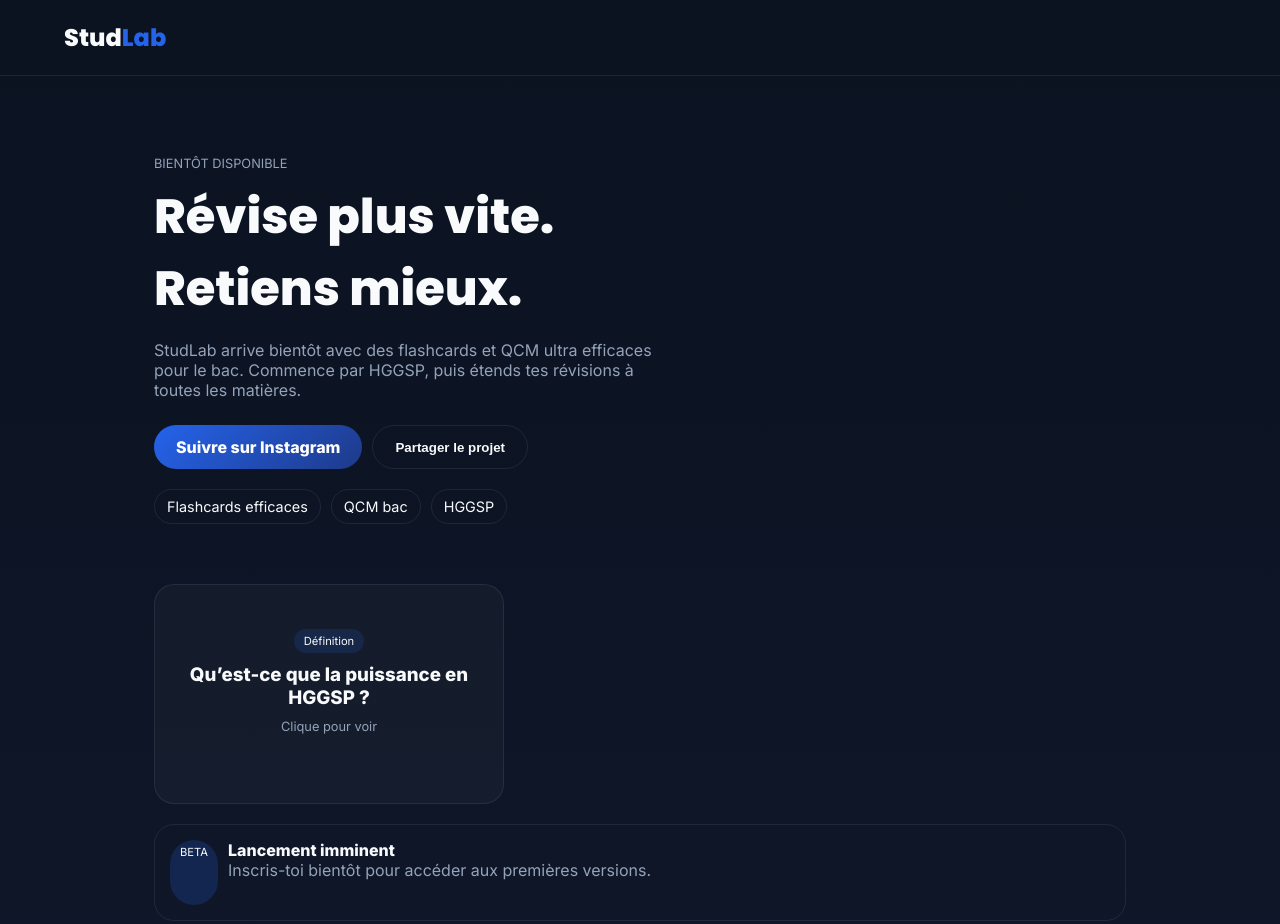
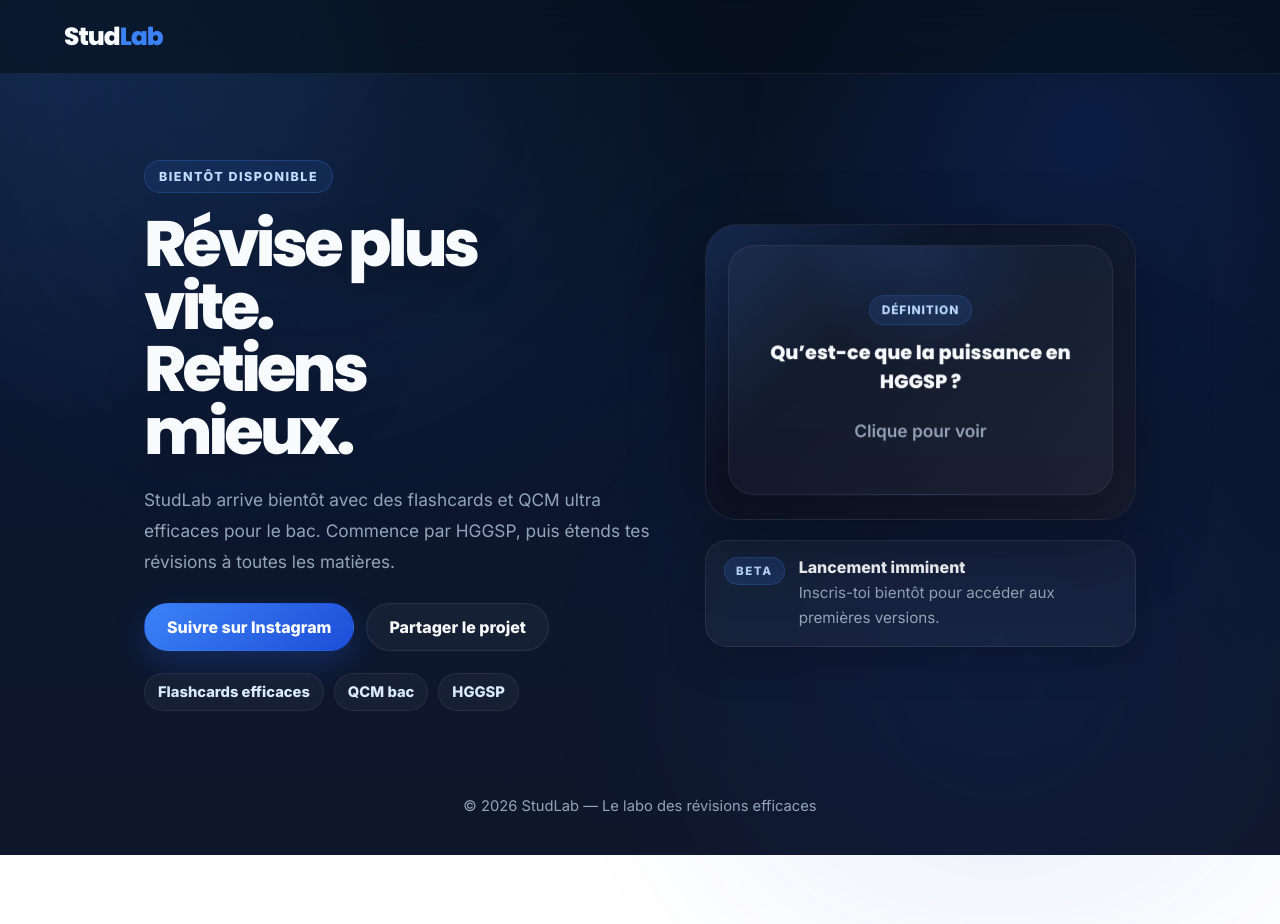
Before and after one commit to StudLab-fr/website, a plain HTML site: page index.html in a window 1280 px wide. Shown: the top 924 px of the page. After the commit the page ends 855 px from the top, so only its background shows below. Drawn offline with Linux system fonts and the light colour scheme.

Commit message:
Update styles.css

```diff
--- a/styles.css
+++ b/styles.css
@@ -1,113 +1,241 @@
 :root {
-    --bg: #0f172a;
-    --accent: #2563EB;
-    --accent-2: #1E3A8A;
+    --bg-1: #07111f;
+    --bg-2: #0b1730;
+    --bg-3: #0f172a;
+    --accent: #3b82f6;
+    --accent-2: #1d4ed8;
+    --accent-soft: rgba(59, 130, 246, 0.16);
     --text: #f8fafc;
     --muted: #94a3b8;
     --line: rgba(255, 255, 255, 0.08);
-    --radius: 20px;
+    --line-strong: rgba(255, 255, 255, 0.14);
+    --radius: 24px;
+    --radius-lg: 32px;
+    --shadow: 0 24px 70px rgba(0, 0, 0, 0.35);
 }
 
-/* RESET */
 * {
     box-sizing: border-box;
     margin: 0;
     padding: 0;
 }
 
-body {
-    font-family: 'Inter', sans-serif;
-    background: linear-gradient(180deg, #0b1220, #0f172a);
-    color: var(--text);
+html {
+    scroll-behavior: smooth;
 }
 
-/* NAV */
+body {
+    min-height: 100vh;
+    font-family: 'Inter', sans-serif;
+    color: var(--text);
+    background:
+        radial-gradient(circle at top left, rgba(59, 130, 246, 0.18), transparent 28%),
+        radial-gradient(circle at 85% 15%, rgba(29, 78, 216, 0.18), transparent 24%),
+        linear-gradient(180deg, var(--bg-1), var(--bg-2) 45%, var(--bg-3));
+    overflow-x: hidden;
+    position: relative;
+}
+
+body::before {
+    content: "";
+    position: fixed;
+    inset: 0;
+    background-image:
+        radial-gradient(rgba(255, 255, 255, 0.05) 1px, transparent 1px);
+    background-size: 26px 26px;
+    opacity: 0.14;
+    pointer-events: none;
+}
+
+body::after {
+    content: "";
+    position: fixed;
+    inset: -20%;
+    background:
+        radial-gradient(circle at 30% 20%, rgba(59, 130, 246, 0.12), transparent 30%),
+        radial-gradient(circle at 70% 75%, rgba(29, 78, 216, 0.10), transparent 28%);
+    filter: blur(40px);
+    pointer-events: none;
+    z-index: -1;
+}
+
 nav {
-    padding: 20px 5%;
-    border-bottom: 1px solid var(--line);
+    position: sticky;
+    top: 0;
+    z-index: 20;
+    display: flex;
+    align-items: center;
+    justify-content: space-between;
+    padding: 18px 5%;
+    backdrop-filter: blur(18px);
+    background: rgba(7, 17, 31, 0.66);
+    border-bottom: 1px solid rgba(255, 255, 255, 0.06);
 }
 
 .logo {
     font-family: 'Poppins', sans-serif;
+    font-size: 1.55rem;
     font-weight: 800;
-    font-size: 1.5rem;
+    letter-spacing: -0.04em;
+    user-select: none;
 }
 
 .logo span {
     color: var(--accent);
 }
 
-/* HERO */
 .hero {
-    padding: 80px 5%;
+    width: min(1120px, 100%);
+    margin: 0 auto;
+    padding: 86px 5% 56px;
     display: grid;
-    gap: 40px;
-    max-width: 1100px;
-    margin: auto;
+    grid-template-columns: 1.1fr 0.9fr;
+    gap: 34px;
+    align-items: center;
+    position: relative;
+}
+
+.hero-copy,
+.hero-side {
+    display: flex;
+    flex-direction: column;
+    gap: 20px;
 }
 
 .hero-kicker {
-    font-size: 0.8rem;
-    color: var(--muted);
+    width: fit-content;
+    padding: 8px 14px;
+    border-radius: 999px;
+    border: 1px solid rgba(59, 130, 246, 0.25);
+    background: rgba(59, 130, 246, 0.10);
+    color: #bfdbfe;
+    font-size: 0.78rem;
+    font-weight: 800;
+    letter-spacing: 0.12em;
     text-transform: uppercase;
-    margin-bottom: 10px;
 }
 
 .hero h1 {
-    font-size: 3rem;
     font-family: 'Poppins', sans-serif;
-    margin-bottom: 15px;
+    font-size: clamp(3rem, 5vw, 5.4rem);
+    line-height: 0.98;
+    letter-spacing: -0.06em;
+    max-width: 10ch;
+    text-wrap: balance;
+    text-shadow: 0 12px 40px rgba(0, 0, 0, 0.22);
 }
 
 .hero p {
+    max-width: 58ch;
     color: var(--muted);
-    max-width: 500px;
-    margin-bottom: 25px;
-}
-
-/* BUTTONS */
-.btn {
-    padding: 12px 22px;
-    border-radius: 999px;
-    border: none;
-    font-weight: 700;
-    cursor: pointer;
-    background: linear-gradient(135deg, var(--accent), var(--accent-2));
-    color: white;
-    text-decoration: none;
-}
-
-.btn-ghost {
-    background: transparent;
-    border: 1px solid var(--line);
-    color: var(--text);
+    font-size: 1.08rem;
+    line-height: 1.8;
 }
 
 .hero-actions {
     display: flex;
-    gap: 10px;
-    margin-bottom: 20px;
+    flex-wrap: wrap;
+    gap: 12px;
+    margin-top: 6px;
 }
 
-/* TAGS */
+.btn {
+    display: inline-flex;
+    align-items: center;
+    justify-content: center;
+    min-height: 48px;
+    padding: 12px 22px;
+    border-radius: 999px;
+    border: 1px solid transparent;
+    font: inherit;
+    font-weight: 800;
+    text-decoration: none;
+    cursor: pointer;
+    color: white;
+    background: linear-gradient(135deg, var(--accent), var(--accent-2));
+    box-shadow: 0 12px 30px rgba(37, 99, 235, 0.25);
+    transition: transform 0.22s ease, box-shadow 0.22s ease, background 0.22s ease, border-color 0.22s ease;
+}
+
+.btn:hover {
+    transform: translateY(-2px);
+    box-shadow: 0 18px 40px rgba(37, 99, 235, 0.35);
+}
+
+.btn:active {
+    transform: translateY(0);
+}
+
+.btn-ghost {
+    background: rgba(255, 255, 255, 0.04);
+    border-color: var(--line);
+    color: var(--text);
+    box-shadow: none;
+}
+
+.btn-ghost:hover {
+    background: rgba(255, 255, 255, 0.08);
+    border-color: rgba(255, 255, 255, 0.12);
+    box-shadow: none;
+}
+
 .hero-pills {
     display: flex;
+    flex-wrap: wrap;
     gap: 10px;
-    flex-wrap: wrap;
+    margin-top: 2px;
 }
 
 .hero-pills span {
+    display: inline-flex;
+    align-items: center;
+    padding: 9px 13px;
+    border-radius: 999px;
     border: 1px solid var(--line);
-    padding: 8px 12px;
-    border-radius: 999px;
-    font-size: 0.9rem;
+    background: rgba(255, 255, 255, 0.04);
+    color: #dbeafe;
+    font-size: 0.92rem;
+    font-weight: 700;
+    backdrop-filter: blur(10px);
 }
 
-/* CARD */
+.hero-side {
+    align-items: stretch;
+}
+
+.home-panel {
+    position: relative;
+    padding: 22px;
+    border-radius: var(--radius-lg);
+    border: 1px solid rgba(255, 255, 255, 0.08);
+    background:
+        linear-gradient(180deg, rgba(15, 23, 42, 0.82), rgba(12, 18, 34, 0.9));
+    box-shadow: var(--shadow);
+    backdrop-filter: blur(12px);
+}
+
+.preview-panel {
+    overflow: hidden;
+}
+
+.preview-panel::before {
+    content: "";
+    position: absolute;
+    inset: -1px;
+    background: linear-gradient(135deg, rgba(59, 130, 246, 0.18), transparent 35%, rgba(255, 255, 255, 0.04));
+    pointer-events: none;
+    mask: linear-gradient(#000, #000) content-box, linear-gradient(#000, #000);
+    -webkit-mask: linear-gradient(#000, #000) content-box, linear-gradient(#000, #000);
+    padding: 1px;
+    border-radius: inherit;
+}
+
 .card-container {
-    margin-top: 20px;
-    max-width: 350px;
-    height: 220px;
+    width: 100%;
+    max-width: 390px;
+    height: 250px;
+    margin: 0 auto;
+    perspective: 1200px;
 }
 
 .flashcard-demo {
@@ -116,7 +244,12 @@ nav {
     position: relative;
     cursor: pointer;
     transform-style: preserve-3d;
-    transition: transform 0.6s;
+    transition: transform 0.65s cubic-bezier(0.2, 0.8, 0.2, 1);
+    animation: float 6s ease-in-out infinite;
+}
+
+.flashcard-demo:hover {
+    transform: translateY(-4px);
 }
 
 .flashcard-demo.flipped {
@@ -128,67 +261,140 @@ nav {
     inset: 0;
     display: flex;
     flex-direction: column;
+    align-items: center;
     justify-content: center;
-    align-items: center;
-    gap: 10px;
-    padding: 20px;
-    border-radius: var(--radius);
-    border: 1px solid var(--line);
+    gap: 14px;
+    padding: 28px;
     text-align: center;
     backface-visibility: hidden;
+    border-radius: 26px;
+    border: 1px solid rgba(255, 255, 255, 0.08);
+    box-shadow: 0 18px 50px rgba(0, 0, 0, 0.24);
 }
 
 .card-face-front {
-    background: rgba(255,255,255,0.03);
+    background:
+        radial-gradient(circle at top, rgba(59, 130, 246, 0.14), transparent 40%),
+        rgba(255, 255, 255, 0.03);
 }
 
 .card-face-back {
-    background: linear-gradient(135deg, var(--accent), var(--accent-2));
     transform: rotateY(180deg);
+    background:
+        radial-gradient(circle at top, rgba(255, 255, 255, 0.10), transparent 40%),
+        linear-gradient(135deg, var(--accent), var(--accent-2));
+}
+
+.card-face-front .tag {
+    display: inline-flex;
+    align-items: center;
+    padding: 7px 12px;
+    border-radius: 999px;
+    background: rgba(59, 130, 246, 0.12);
+    border: 1px solid rgba(59, 130, 246, 0.22);
+    color: #bfdbfe;
+    font-size: 0.74rem;
+    font-weight: 800;
+    letter-spacing: 0.08em;
+    text-transform: uppercase;
+}
+
+.card-face h3 {
+    font-family: 'Poppins', sans-serif;
+    font-size: 1.2rem;
+    line-height: 1.5;
+    max-width: 24ch;
+}
+
+.card-face-back h3 {
     color: white;
 }
 
-.tag {
-    font-size: 0.7rem;
-    background: rgba(37, 99, 235, 0.15);
-    padding: 5px 10px;
-    border-radius: 999px;
+.click-hint {
+    margin-top: 4px;
+    color: var(--muted);
+    font-size: 0.82rem;
+    font-weight: 600;
 }
 
-.click-hint {
-    font-size: 0.8rem;
-    color: var(--muted);
-}
-
-/* BETA */
 .beta-banner {
-    margin-top: 20px;
-    padding: 15px;
-    border: 1px solid var(--line);
-    border-radius: var(--radius);
     display: flex;
-    gap: 10px;
+    gap: 14px;
+    align-items: flex-start;
+    padding: 16px 18px;
+    border-radius: 22px;
+    border: 1px solid rgba(255, 255, 255, 0.08);
+    background: rgba(255, 255, 255, 0.04);
+    box-shadow: 0 16px 40px rgba(0, 0, 0, 0.18);
 }
 
 .beta-dot {
-    font-size: 0.7rem;
-    padding: 5px 10px;
+    flex-shrink: 0;
+    padding: 6px 11px;
     border-radius: 999px;
-    background: rgba(37, 99, 235, 0.2);
+    background: rgba(59, 130, 246, 0.16);
+    border: 1px solid rgba(59, 130, 246, 0.24);
+    color: #bfdbfe;
+    font-size: 0.72rem;
+    font-weight: 900;
+    letter-spacing: 0.14em;
 }
 
-/* FOOTER */
-.site-footer {
-    text-align: center;
-    padding: 40px;
-    color: var(--muted);
-    font-size: 0.9rem;
+.beta-banner strong {
+    display: block;
+    margin-bottom: 4px;
+    font-size: 1rem;
 }
 
-/* MOBILE */
+.beta-banner p {
+    color: var(--muted);
+    line-height: 1.6;
+    font-size: 0.95rem;
+}
+
+.site-footer {
+    padding: 30px 5% 40px;
+    text-align: center;
+    color: var(--muted);
+    font-size: 0.92rem;
+}
+
+@keyframes float {
+    0%, 100% { transform: translateY(0); }
+    50% { transform: translateY(-8px); }
+}
+
+@media (max-width: 980px) {
+    .hero {
+        grid-template-columns: 1fr;
+        padding-top: 56px;
+    }
+
+    .hero h1 {
+        max-width: none;
+    }
+
+    .hero-side {
+        max-width: 560px;
+    }
+}
+
 @media (max-width: 700px) {
+    nav {
+        padding: 16px 20px;
+    }
+
+    .hero {
+        padding: 42px 20px 28px;
+        gap: 24px;
+    }
+
     .hero h1 {
-        font-size: 2.2rem;
+        font-size: clamp(2.4rem, 11vw, 3.4rem);
+    }
+
+    .hero p {
+        font-size: 1rem;
     }
 
     .hero-actions {
@@ -198,4 +404,43 @@ nav {
     .btn {
         width: 100%;
     }
+
+    .hero-pills {
+        gap: 8px;
+    }
+
+    .hero-pills span {
+        width: 100%;
+        justify-content: flex-start;
+    }
+
+    .home-panel {
+        padding: 18px;
+    }
+
+    .card-container {
+        height: 230px;
+    }
+
+    .card-face {
+        padding: 22px;
+    }
+
+    .card-face h3 {
+        font-size: 1.08rem;
+    }
 }
+
+@media (max-width: 480px) {
+    .logo {
+        font-size: 1.35rem;
+    }
+
+    .hero-kicker {
+        font-size: 0.72rem;
+    }
+
+    .beta-banner {
+        padding: 14px;
+    }
+}
```
